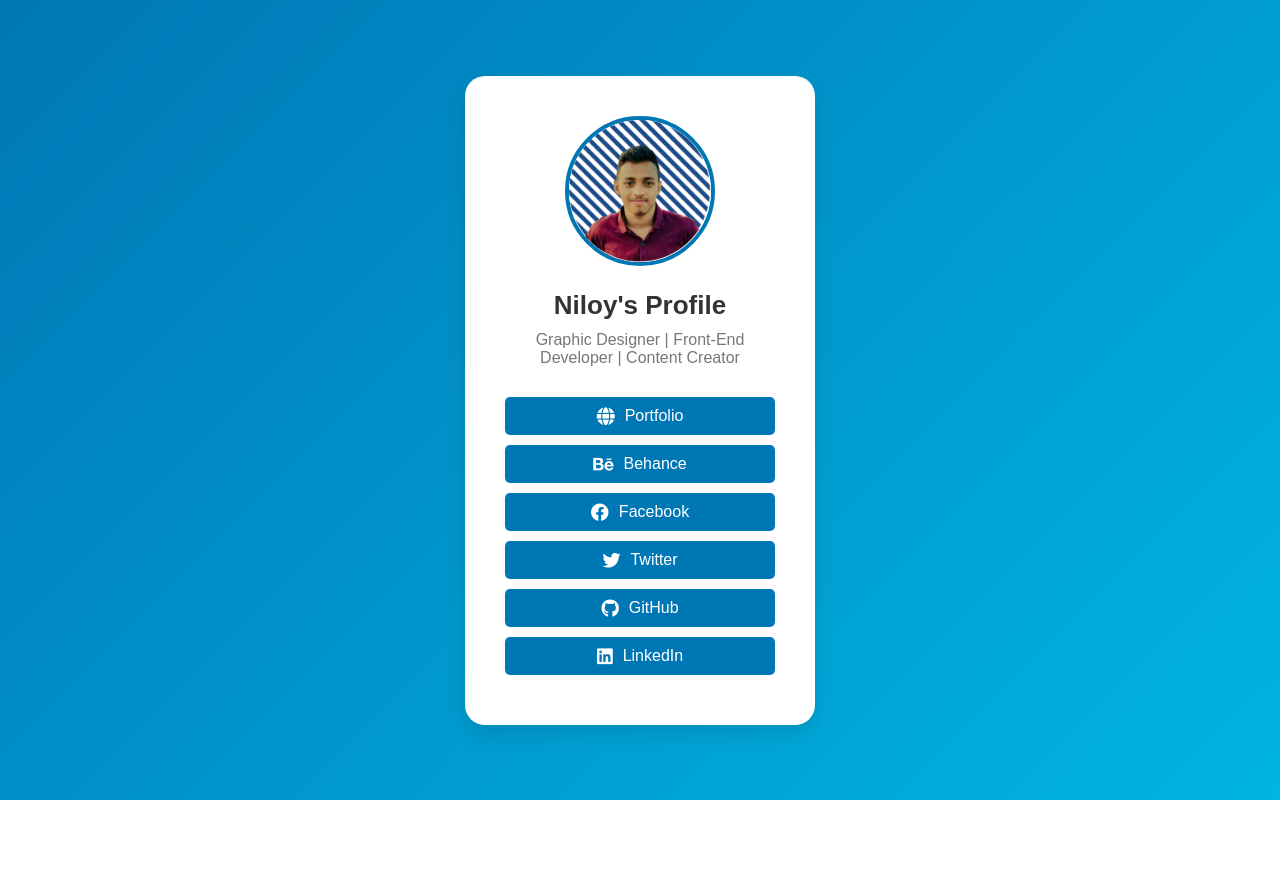
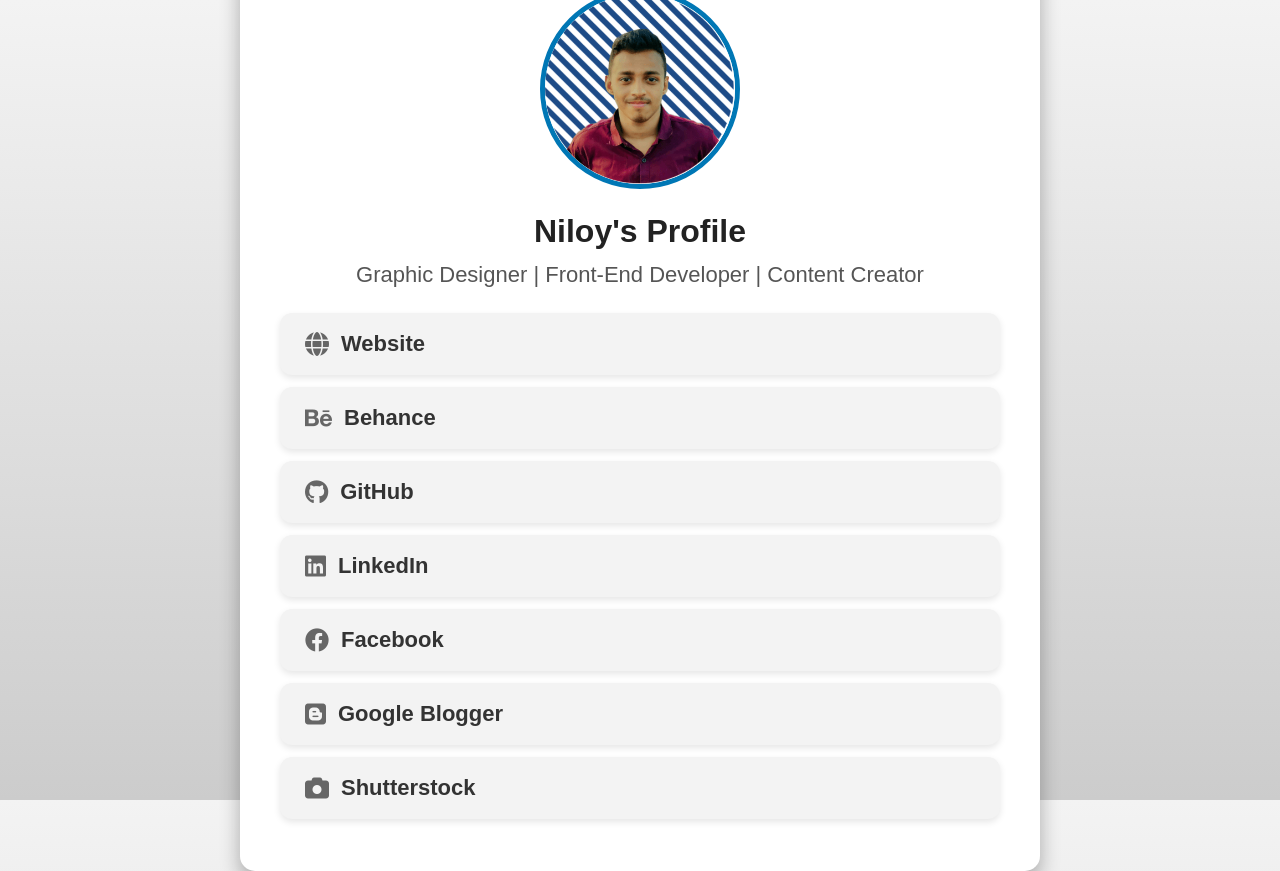
Before and after one commit to Niloy-65/profile-link, a plain HTML site: page index.html in a window 1280 px wide. Before the commit the page ends 800 px from the top, so only its background shows below. Drawn offline with Linux system fonts and the light colour scheme.

Commit message:
Update index.html

```diff
--- a/index.html
+++ b/index.html
@@ -5,7 +5,7 @@
     <meta name="viewport" content="width=device-width, initial-scale=1.0" />
     <meta http-equiv="X-UA-Compatible" content="ie=edge">
     <title>Connect with Niloy</title>
-    <link rel="stylesheet" href="styles.css">
+    <link rel="stylesheet" href="https://cdnjs.cloudflare.com/ajax/libs/font-awesome/6.0.0-beta3/css/all.min.css">
     <style>
         * {
             margin: 0;
@@ -14,72 +14,160 @@
         }
 
         body {
-    font-family: 'Arial', sans-serif;
-    background: linear-gradient(135deg, #0077b5, #00b5e2);
+            font-family: Arial, sans-serif;
             display: flex;
             justify-content: center;
             align-items: center;
             height: 100vh;
+            background: linear-gradient(to bottom, #f9f9f9, #e6e6e6);
+        }
+
+        .container {
+            background: #fff;
+            padding: 25px;
+            border-radius: 15px;
+            box-shadow: 0 10px 20px rgba(0, 0, 0, 0.3);
+            text-align: center;
+            width: 90%;
+            max-width: 400px;
+        }
+
+        .profile-image img {
+            width: 160px;
+            height: 160px;
+            border-radius: 50%;
+            border: 5px solid #0077b5;
+            object-fit: cover;
+            margin: 20px auto;
+        }
+
+        h1 {
+            font-size: 24px;
+            margin-bottom: 12px;
+            font-weight: 700;
+            color: #222;
+        }
+
+        p {
+            font-size: 18px;
+            color: #555;
+            font-weight: 500;
+            margin-bottom: 25px;
+        }
+
+        .nav-container {
+            margin-top: 20px;
+        }
+
+        .nav-list {
+            list-style: none;
+            padding: 0;
             margin: 0;
         }
 
+        .nav-list li {
+            margin: 8px 0;
+            background: #f3f3f3;
+            border-radius: 12px;
+            transform: translateY(-20px);
+            opacity: 0;
+            transition: all 0.5s ease;
+            box-shadow: 0 3px 7px rgba(0, 0, 0, 0.1);
+        }
+
+        .nav-list li.show {
+            transform: translateY(0);
+            opacity: 1;
+        }
+
+        .nav-list li:hover {
+            transform: translateY(-5px);
+            box-shadow: 0 6px 12px rgba(0, 0, 0, 0.2);
+            background: #fff;
+        }
+
+        .nav-list li a {
+            display: flex;
+            align-items: center;
+            text-decoration: none;
+            padding: 12px 18px;
+            font-size: 18px;
+            color: #333;
+            font-weight: 600;
+        }
+
+        .nav-list li a i {
+            margin-right: 12px;
+            font-size: 20px;
+            color: #666;
+            transition: color 0.3s ease;
+        }
+
+        .nav-list li:hover a i {
+            color: #007bff;
+        }
+
+        /* Responsive Design for Larger Screens */
+        @media (min-width: 768px) {
+            body {
+                padding: 20px;
+                background: linear-gradient(to bottom, #f3f3f3, #ccc);
+            }
+
             .container {
-    text-align: center;
-    background-color: #fff;
+                max-width: 600px;
                 padding: 40px;
-    border-radius: 20px;
-    box-shadow: 0 10px 20px rgba(0, 0, 0, 0.1);
-    width: 350px;
             }
 
             .profile-image img {
-    width: 150px;
-    height: 150px;
-    border-radius: 50%;
-    border: 4px solid #0077b5;
-    object-fit: cover;
+                width: 200px;
+                height: 200px;
                 margin-bottom: 20px;
             }
 
             h1 {
-    font-size: 26px;
-    color: #333;
-    margin-bottom: 10px;
+                font-size: 28px;
             }
 
             p {
-    font-size: 16px;
-    color: #777;
-    margin-bottom: 30px;
+                font-size: 20px;
             }
 
-.social-links a {
-    display: flex;
-    align-items: center;
-    justify-content: center;
-    margin: 10px 0;
-    padding: 10px 20px;
-    background-color: #0077b5;
-    color: white;
-    text-decoration: none;
-    border-radius: 5px;
-    transition: background-color 0.3s ease;
+            .nav-list li a {
+                font-size: 20px;
+                padding: 15px 20px;
             }
 
-.social-links a:hover {
-    background-color: #005582;
+            .nav-list li a i {
+                font-size: 24px;
+            }
         }
 
-.social-links a i {
-    margin-right: 10px;
-    font-size: 18px;
+        @media (min-width: 1024px) {
+            .container {
+                max-width: 800px;
+            }
+
+            h1 {
+                font-size: 32px;
+            }
+
+            p {
+                font-size: 22px;
+            }
+
+            .nav-list li {
+                margin: 12px 0;
+            }
+
+            .nav-list li a {
+                font-size: 22px;
+                padding: 18px 25px;
+            }
         }
     </style>
-    <link rel="stylesheet" href="https://cdnjs.cloudflare.com/ajax/libs/font-awesome/6.0.0-beta3/css/all.min.css">
 </head>
 <body>
-    <div>
-    </div>
     <div class="container">
         <div class="profile-image">
             <img src="Untitled design (1).png" alt="Niloy's Profile Picture">
@@ -87,24 +175,29 @@ p {
         <h1>Niloy's Profile</h1>
         <p>Graphic Designer | Front-End Developer | Content Creator</p>
 
-        <div class="social-links">
-            <a href=" https://niloy-65.github.io/N.A_Niloy/" target="_blank"><i class="fas fa-globe"></i> Portfolio</a>
-            <a href="https://www.behance.net/niloy763" target="_blank"><i class="fab fa-behance"></i> Behance</a>
-            <a href="https://www.facebook.com/100046167670370" target="_blank"><i class="fab fa-facebook"></i> Facebook</a>
-            <a href="https://x.com/AriyanNiloy65" target="_blank"><i class="fab fa-twitter"></i> Twitter</a>
-            <a href="https://github.com/Niloy-65" target="_blank"><i class="fab fa-github"></i> GitHub</a>
-            <a href="https://www.linkedin.com/in/niloy75" target="_blank"><i class="fab fa-linkedin"></i> LinkedIn</a>
+        <div class="nav-container">
+         <ul class="nav-list">
+    <li><a href="https://niloy-65.github.io/N.A_Niloy/" target="_blank"><i class="fas fa-globe"></i> Website</a></li>
+    <li><a href="https://www.behance.net/niloy763" target="_blank"><i class="fab fa-behance"></i> Behance</a></li>
+    <li><a href="https://github.com/Niloy-65" target="_blank"><i class="fab fa-github"></i> GitHub</a></li>
+    <li><a href="https://www.linkedin.com/in/niloy75" target="_blank"><i class="fab fa-linkedin"></i> LinkedIn</a></li>
+    <li><a href="https://www.facebook.com/100046167670370" target="_blank"><i class="fab fa-facebook"></i> Facebook</a></li>
+    <li><a href="https://niloy65.blogspot.com" target="_blank"><i class="fab fa-blogger"></i> Google Blogger</a></li>
+    <li><a href="https://www.shutterstock.com/g/Niloy65" target="_blank"><i class="fas fa-camera"></i> Shutterstock</a></li>
+</ul>
         </div>
     </div>
-    <!-- include siteviews script tags  -->
-    <script
-      src="https://unpkg.com/siteviews@1.0.4/package.js"
-      type="application/javascript"
-      scriptfor="siteviews"
-        project-name="my-project"
-        output-element-id="views"
-      refresh="10"
 
-    ></script>
+    <script>
+        const navItems = document.querySelectorAll('.nav-list li');
+        let delay = 0;
+
+        navItems.forEach((item, index) => {
+            setTimeout(() => {
+                item.classList.add('show');
+            }, delay);
+            delay += 100; // Adjust delay for smoother animations
+        });
+    </script>
 </body>
         </html>
```
Lines whose indentation alone changed are shown as unchanged.
